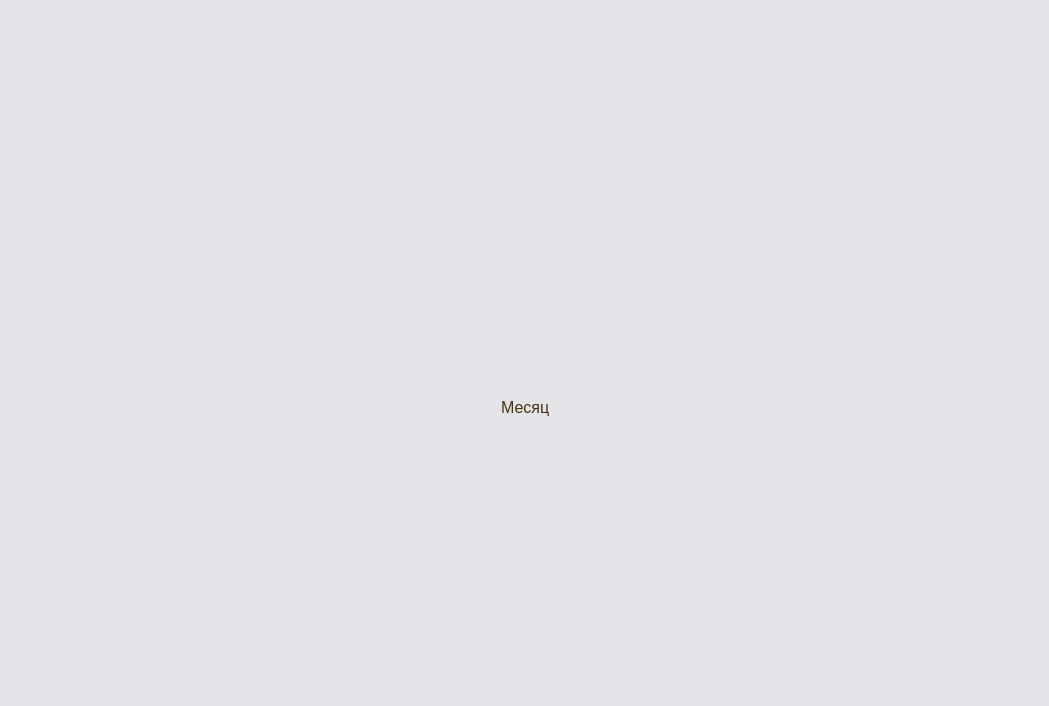
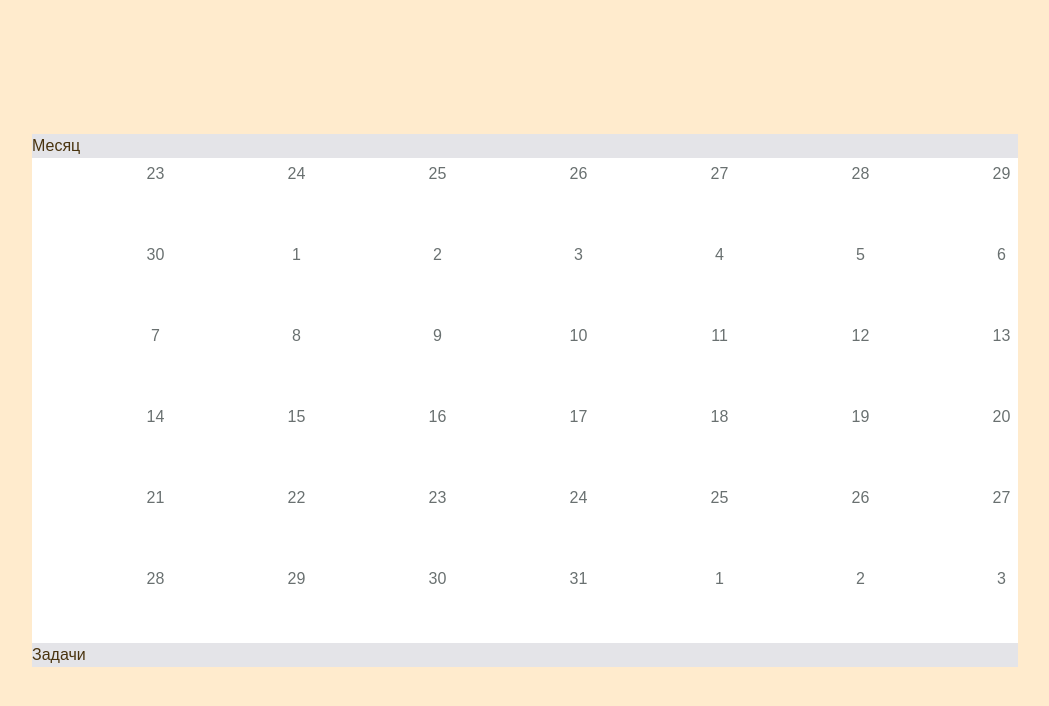
Before and after one commit to PapakhinaIrina/My-portfolio, a React (Create React App) app in the folder my-portfolio/: page /portfolio/todo in a window 1280 px wide. Shown: the top 706 px of the page, without its empty margins (115-1164 px from the left). Built offline with nearby package versions, Linux system fonts and the light colour scheme.

Commit message:
created calendar container

```diff
--- a/my-portfolio/package.json
+++ b/my-portfolio/package.json
@@ -11,6 +11,7 @@
     "@testing-library/react": "^13.4.0",
     "@testing-library/user-event": "^13.5.0",
     "material-symbols": "^0.5.5",
+    "moment": "^2.29.4",
     "node-sass": "^7.0.3",
     "react": "^18.2.0",
     "react-dom": "^18.2.0",
--- /dev/null
+++ b/my-portfolio/src/components/Portfolio/Cases/ToDo/Calendar.js
@@ -0,0 +1,40 @@
+import moment from 'moment';
+import './style.css';
+
+
+
+export default function Calendar () {
+
+  const totalDays = 42;
+  const startDate =  moment().startOf('week');
+  const endDate = moment().endOf('week');
+
+  const day = startDate.clone().subtract(1, 'day');
+  const arrDays = [...Array(totalDays)].map(() => day.add(1, 'day').clone())
+
+
+
+
+console.log(arrDays);
+
+return (
+  <div className='calendarWrapper'>
+    {
+      arrDays.map((dayItem) => (
+        <div className='dayWrapper'
+          key={dayItem.format('DDMMYYYY')}
+          isWeekend={dayItem.day === 6 || dayItem.day === 0}
+          >
+          <div className='rowInCell'>
+            <div className='currentDay'>
+              {dayItem.format('D')}
+            </div>
+          </div>
+        </div>
+      ))
+    }
+  </div>
+
+)
+
+}
--- a/my-portfolio/src/components/Portfolio/Cases/ToDo/ToDo.js
+++ b/my-portfolio/src/components/Portfolio/Cases/ToDo/ToDo.js
@@ -1,4 +1,6 @@
 import React from "react";
+import Calendar from './Calendar'
+
 import './style.css'
 
 
@@ -12,11 +14,11 @@ export default function ToDo () {
 
   return (
   <>
-    <div className="wrapper">
-      <div className="container">
-        <div className="header">Месяц</div>
-        <div className="calendar"></div>
-        <div className="tasks"></div>
+    <div className="wrapperToDo">
+      <div className="containerToDo">
+        <div className="headerToDo">Месяц</div>
+        <div className="calendar"><Calendar/></div>
+        <div className="tasks">Задачи</div>
       </div>
     </div>
   </>
--- a/my-portfolio/src/components/Portfolio/Cases/ToDo/style.css
+++ b/my-portfolio/src/components/Portfolio/Cases/ToDo/style.css
@@ -1,19 +1,48 @@
 body {
-  background-color: rgb(228, 228, 232);
+  /* background-color: rgb(228, 228, 232); */
   width: 100%;
   height: 100%
 }
 
-.wrapper {
-  width: 500px;
+.wrapperToDo {
+  background-color: rgb(228, 228, 232);
   display: flex;
+
 }
 
-.container {
+.containerToDo {
   padding: 0;
+
 }
 
-
-.header {
+.headerToDo {
   font-family: 'Dosis', sans-serif;
 }
+
+.calendarWrapper {
+  display: grid;
+  grid-template-columns: repeat(7, 1fr);
+  grid-template-rows: repeat(6, 1fr);
+  gap: 1px;
+  background-color: hwb(0 100% 0%);
+}
+
+.dayWrapper {
+  min-width: 140px;
+  min-height: 80px;
+  color: rgb(105, 112, 112);
+
+}
+
+.rowInCell{
+  display: flex;
+  justify-content: flex-end;
+}
+
+.currentDay{
+  height: 33px;
+  width: 33px;
+  display: flex;
+  align-items: center;
+  justify-content: center;
+}
```
Also changed, not shown: 1 other file (tests, documents, lock files or other folders).
